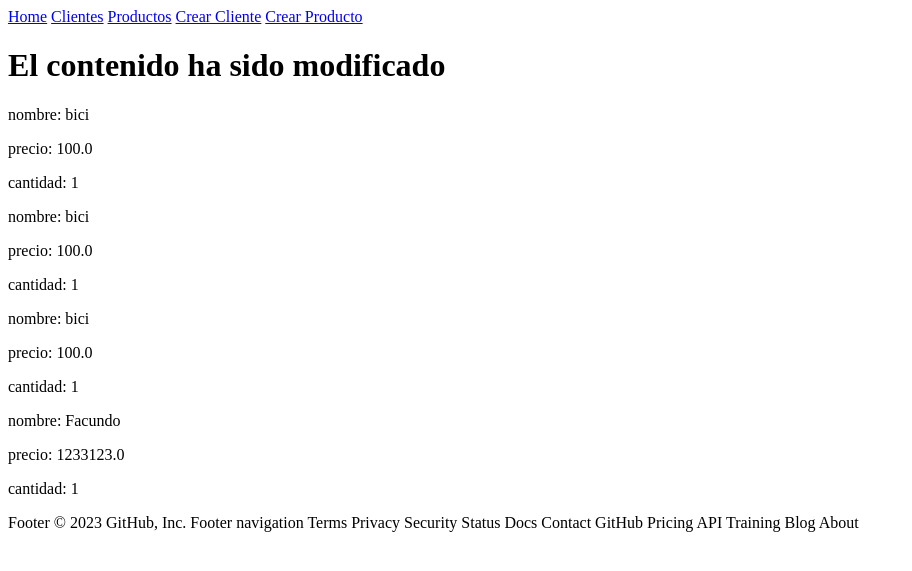
After one commit to facundocarrizo99/TereceraPreEntregaCarrizo, a Django app: page /producto/ in a window 1280 px wide. The commit adds this page. Shown: the top 571 px of the page, without its empty margins (0-912 px from the left). Run offline with Django 4.2, Linux system fonts and the light colour scheme; data comes from the database, SQL or seed files in the repository; both versions use the stored data as it was after the commit.

Commit message:
Entrega COMPLETA!!!

```diff
--- a/AppCliente/forms.py
+++ b/AppCliente/forms.py
@@ -11,3 +11,9 @@ class ProductoForm(forms.ModelForm):
     class Meta:
         model = Producto
         fields = "__all__"
+
+class BusquedaClienteForm():
+    nombre = forms.CharField(min_length=3, max_length=40)
+
+class BusquedaProductoForm():
+    nombre = forms.CharField(min_length=3, max_length=40)
--- a/AppCliente/urls.py
+++ b/AppCliente/urls.py
@@ -4,7 +4,9 @@ from AppCliente import views
 from AppCliente.views import *
 
 urlpatterns = [
-    path('', cliente, name="HomeScreen"),
+    path('', homeScreen, name="HomeScreen"),
+    path('cliente/', cliente, name="Clientes"),
+    path('producto/', productos, name="Productos"),
     path('cliente/new', crearCliente, name="AppTercerCrearCliente"),
     path('producto/new', crearProducto, name="AppTercerCrearProducto"),
 ]
--- a/AppCliente/views.py
+++ b/AppCliente/views.py
@@ -1,12 +1,26 @@
 from django.shortcuts import render
 from AppCliente.models import Cliente, Producto
-from .forms import ClienteForm, ProductoForm
-from django import forms
+from .forms import ClienteForm, ProductoForm, BusquedaClienteForm, BusquedaProductoForm
 
 
 # Create your views here.
+def homeScreen(request):
+    return render(request, "base.html")
 def cliente(request):
-    return render(request, "clientes.html")
+    all_clientes = Cliente.objects.all()
+    context = {
+        "clientes": all_clientes,
+        "form_busqueda": BusquedaClienteForm(),
+    }
+    return render(request, "clientes.html", context=context)
+
+def productos(request):
+    all_productos = Producto.objects.all()
+    context = {
+        "productos": all_productos,
+        "form_busqueda": BusquedaProductoForm(),
+    }
+    return render(request, "productos.html", context=context)
 
 def crearCliente(request):
     if request.method == "POST":
@@ -29,7 +43,7 @@ def crearProducto(request):
             name = form.cleaned_data["nombre"]
             price = form.cleaned_data["precio"]
             quantity = form.cleaned_data["cantidad"]
-            t = Cliente(nombre=name, precio=price, cantidad=quantity)
+            t = Producto(nombre=name, precio=price, cantidad=quantity)
             t.save()
     context = {
         "form": ProductoForm()
--- a/templates/base.html
+++ b/templates/base.html
@@ -9,6 +9,8 @@
         <nav class="navbar navbar-light bg-light static-top">
             <div class="container">
                 <a class="navbar-brand" href="{% url 'HomeScreen' %}">Home</a>
+                <a class="navbar-brand" href="{% url 'Clientes' %}">Clientes</a>
+                <a class="navbar-brand" href="{% url 'Productos' %}">Productos</a>
                 <a class="navbar-brand" href="{% url 'AppTercerCrearCliente' %}">Crear Cliente</a>
                 <a class="navbar-brand" href="{% url 'AppTercerCrearProducto' %}">Crear Producto</a>
             </div>
--- /dev/null
+++ b/templates/productos.html
@@ -0,0 +1,16 @@
+{% extends "base.html" %}
+
+
+{% block contenido_cambia %}
+    <h1>El contenido ha sido modificado</h1>
+    {% if productos %}
+        {% for producto in productos %}
+            <p>nombre: {{ producto.nombre }}</p>
+            <p>precio: {{ producto.precio }}</p>
+            <p>cantidad: {{ producto.cantidad }}</p>
+        {% endfor %}
+    {% else %}
+        <h1>No hay productos en el momento</h1>
+    {% endif %}
+
+{% endblock %}
```
Also changed, not shown: db.sqlite3.
